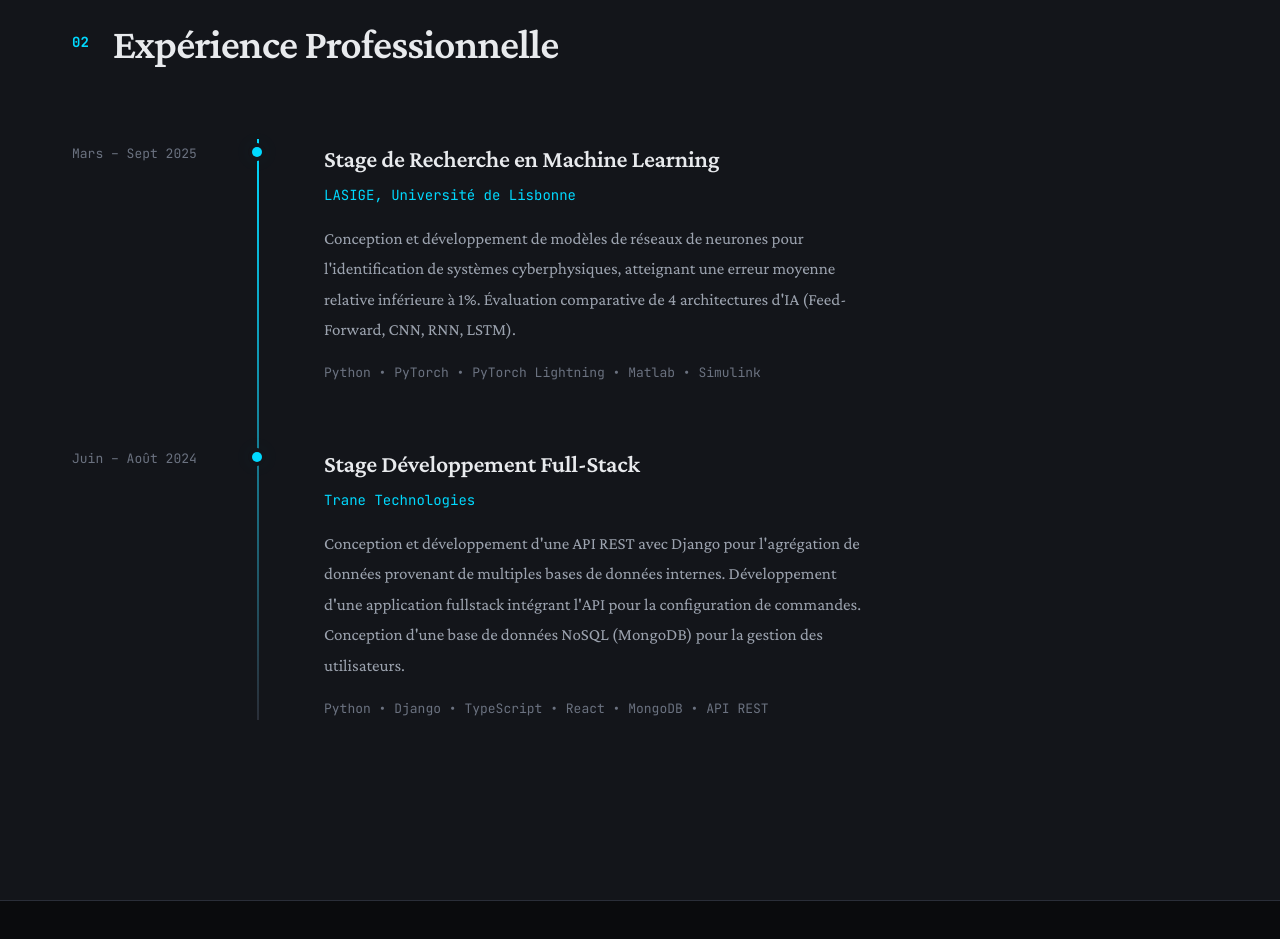
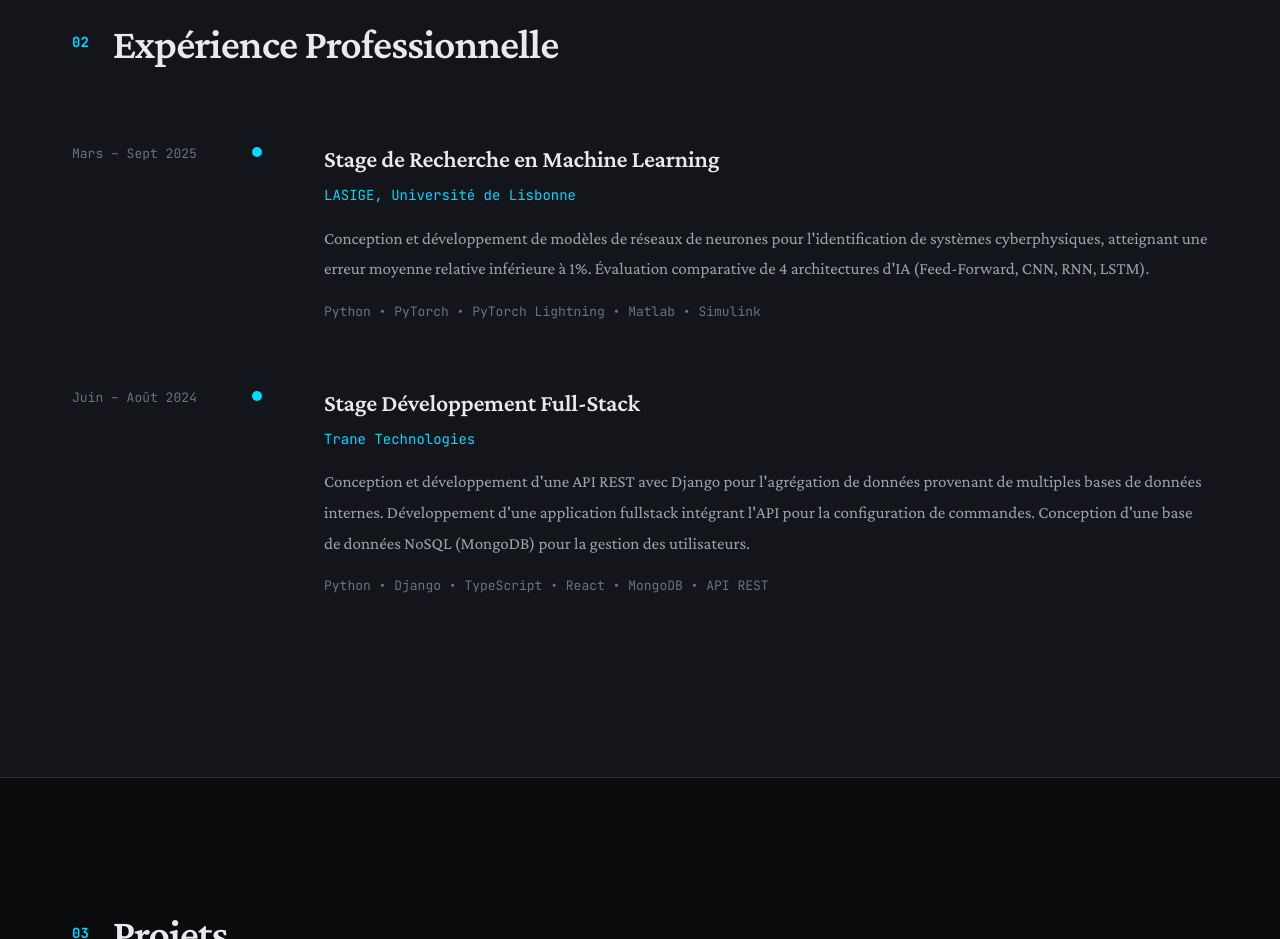
Before and after one commit to samir-adh/samir-adh.github.io, a plain HTML site: page index.html in a window 1280 px wide. Shown: the part 1520-2459 px from the top of the page. Drawn offline with nearby package versions, Linux system fonts and the light colour scheme.

Commit message:
removed timeline bar

```diff
--- a/index.html
+++ b/index.html
@@ -164,7 +164,7 @@
                             Expérience Professionnelle
                         </h2>
                     </div>
-                    <div class="timeline">
+                    <div class="">
                         <div class="timeline-item">
                             <div class="timeline-date">Mars – Sept 2025</div>
                             <div class="timeline-content">
```
